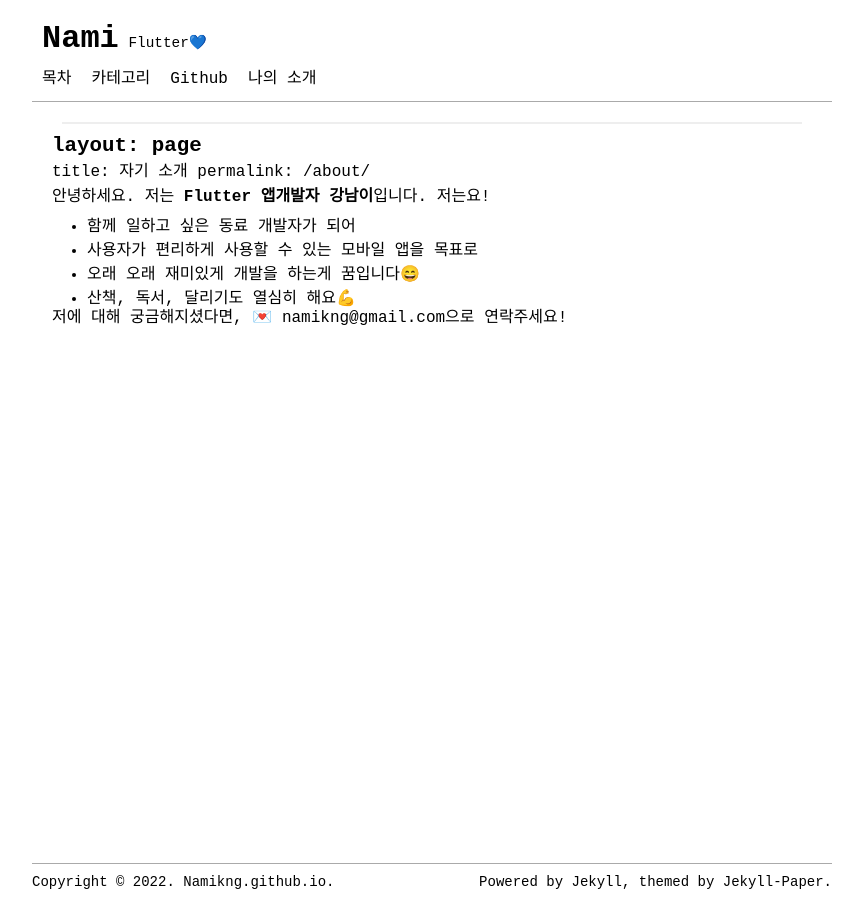
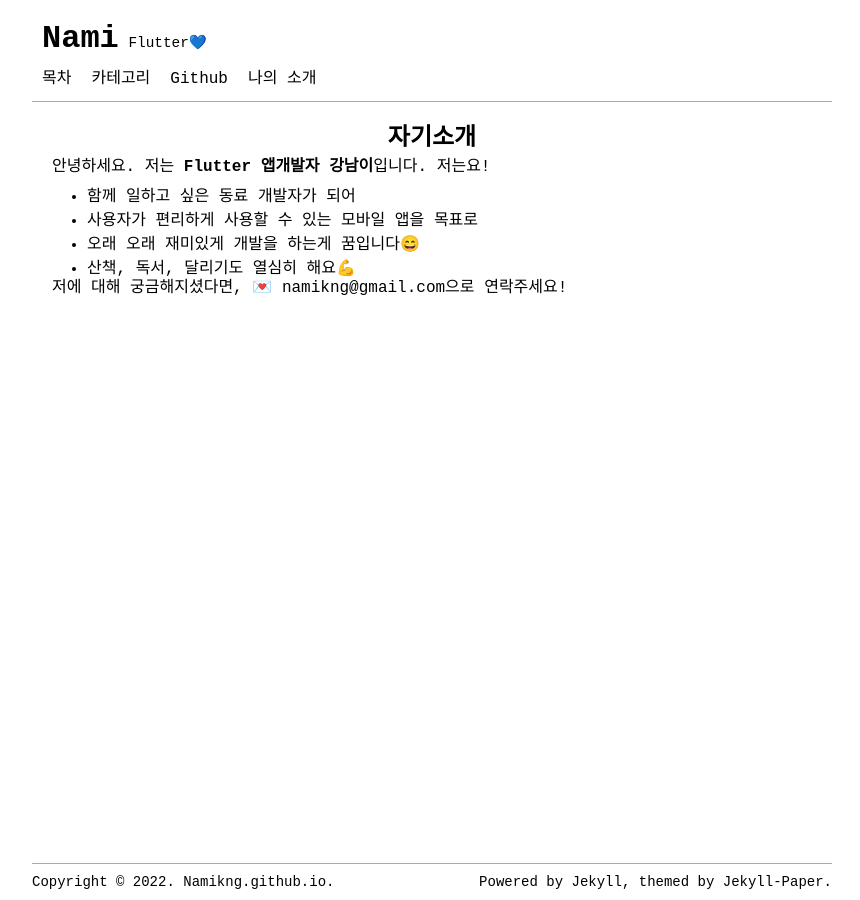
Before and after one commit to Namikng/Namikng.github.io, a Jekyll site: the page built from about.md, in a window 1280 px wide. Shown: the whole page, without its empty margins (208-1068 px from the left). Built offline with Jekyll 4.4.1, drawn with Linux system fonts in a browser that asks for light colours; our own code applies the rules of GitHub Pages for plain Markdown files.

```diff
--- a/about.md
+++ b/about.md
@@ -1,8 +1,8 @@
-* * *
-
-## layout: page
-title: 자기 소개
+---
+layout: page
+title: 자기소개
 permalink: /about/
+---
 
 안녕하세요. 저는 **Flutter 앱개발자 강남이**입니다.
 저는요!
```
